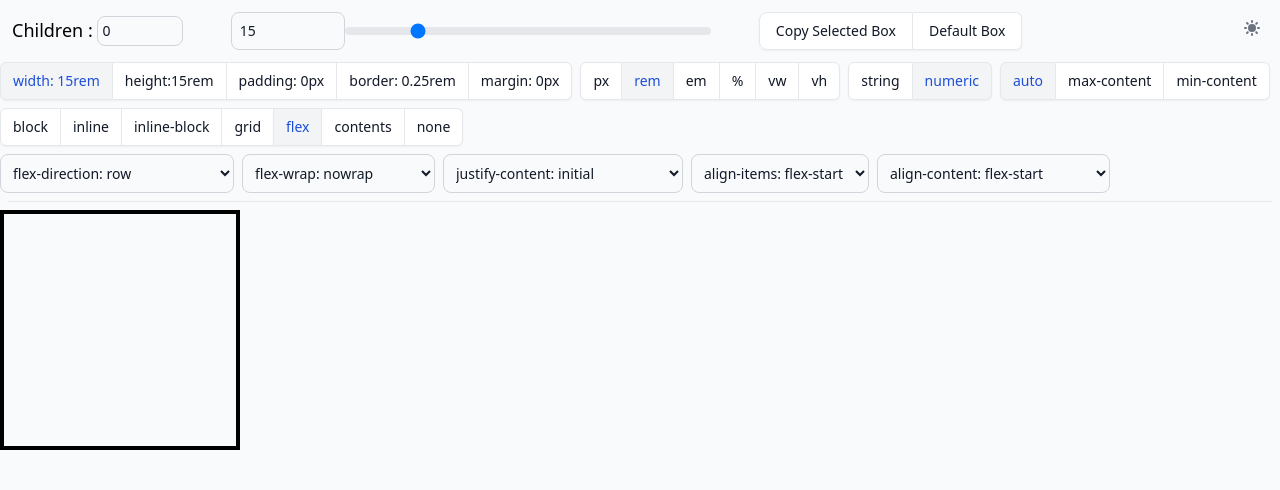
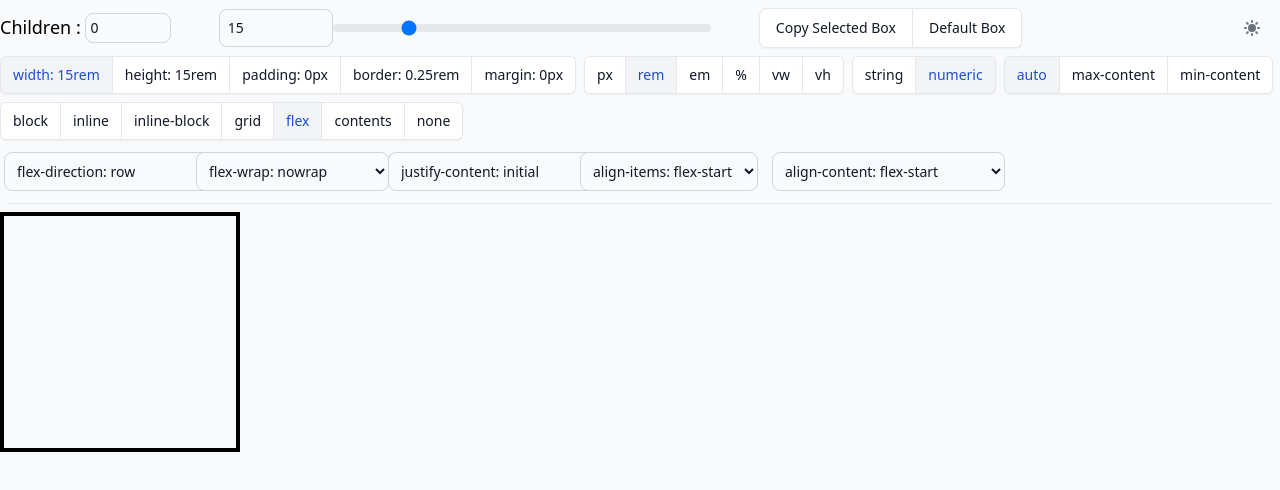
Before and after one commit to prathwik0/interactive-css-gui, a SvelteKit app: page / in a window 1280 px wide. Shown: the top 490 px of the page. Built offline with nearby package versions, Linux system fonts and the light colour scheme.

Commit message:
style: make the entire layout into a flexbox
The new layout will now be a flexbox with 2 components - non scrollable navbar part and scrollable interactive box part

```diff
--- a/src/routes/+page.svelte
+++ b/src/routes/+page.svelte
@@ -54,11 +54,13 @@
 	/*
 	 * This reactive statement dynamically updates names (display names for the boxModel options) (non essential)
 	 */
-	$: adjusting, (names = ['width: ' + (adjusting.currentBox.boxModel.width.selected === 'numeric' ? adjusting.currentBox.boxModel.width.numeric.num + adjusting.currentBox.boxModel.width.numeric.unit : adjusting.currentBox.boxModel.width.string), 'height:' + (adjusting.currentBox.boxModel.height.selected === 'numeric' ? adjusting.currentBox.boxModel.height.numeric.num + adjusting.currentBox.boxModel.height.numeric.unit : adjusting.currentBox.boxModel.height.string), 'padding: ' + (adjusting.currentBox.boxModel.padding.selected === 'numeric' ? adjusting.currentBox.boxModel.padding.numeric.num + adjusting.currentBox.boxModel.padding.numeric.unit : adjusting.currentBox.boxModel.padding.string), 'border: ' + (adjusting.currentBox.boxModel.border.selected === 'numeric' ? adjusting.currentBox.boxModel.border.numeric.num + adjusting.currentBox.boxModel.border.numeric.unit : adjusting.currentBox.boxModel.border.string), 'margin: ' + (adjusting.currentBox.boxModel.margin.selected === 'numeric' ? adjusting.currentBox.boxModel.margin.numeric.num + adjusting.currentBox.boxModel.margin.numeric.unit : adjusting.currentBox.boxModel.margin.string)]);
+	$: adjusting, (names = ['width: ' + (adjusting.currentBox.boxModel.width.selected === 'numeric' ? adjusting.currentBox.boxModel.width.numeric.num + adjusting.currentBox.boxModel.width.numeric.unit : adjusting.currentBox.boxModel.width.string), 'height: ' + (adjusting.currentBox.boxModel.height.selected === 'numeric' ? adjusting.currentBox.boxModel.height.numeric.num + adjusting.currentBox.boxModel.height.numeric.unit : adjusting.currentBox.boxModel.height.string), 'padding: ' + (adjusting.currentBox.boxModel.padding.selected === 'numeric' ? adjusting.currentBox.boxModel.padding.numeric.num + adjusting.currentBox.boxModel.padding.numeric.unit : adjusting.currentBox.boxModel.padding.string), 'border: ' + (adjusting.currentBox.boxModel.border.selected === 'numeric' ? adjusting.currentBox.boxModel.border.numeric.num + adjusting.currentBox.boxModel.border.numeric.unit : adjusting.currentBox.boxModel.border.string), 'margin: ' + (adjusting.currentBox.boxModel.margin.selected === 'numeric' ? adjusting.currentBox.boxModel.margin.numeric.num + adjusting.currentBox.boxModel.margin.numeric.unit : adjusting.currentBox.boxModel.margin.string)]);
 </script>
 
-<div class="flex justify-between">
-	<div class="flex flex-wrap flex-grow p-3">
+<div class="flex flex-col overflow-hidden h-screen">
+	<div class="block w-full">
+		<div class="flex flex-row justify-between mb-2">
+			<div class="flex flex-wrap flex-grow mt-2">
 				<div class="grid grid-cols-1 sm:grid-cols-2 content-normal sm:content-center">
 					<label for="child count" class="text-xs w-min max-w-fit sm:text-sm lg:text-lg">Children&nbsp;:&nbsp;</label>
 					<input id="child count" type="number" bind:value={adjusting.count} min="0" max="20" class="inline-block p-1 text-sm text-gray-900 border border-gray-300 rounded-lg bg-gray-50 focus:ring-blue-500 focus:border-blue-500 dark:bg-gray-700 dark:border-gray-600 dark:placeholder-gray-400 dark:text-white dark:focus:ring-blue-500 dark:focus:border-blue-500 transition-colors duration-200 ease-in-out" />
@@ -103,20 +105,32 @@
 			<RadioButtonGroup options={options.display.options} bind:selected={adjusting.currentBox.display} />
 		</div>
 
-<div class="flex flex-wrap gap-2 my-2">
-	<!-- <CSSPropertySlider property="width" bind:selectedValue={adjusting.currentBox.boxModel['width'].numeric.num} />
-	<CSSPropertySlider property="height" bind:selectedValue={adjusting.currentBox.boxModel['height'].numeric.num} />
-	<CSSPropertySlider property="border" bind:selectedValue={adjusting.currentBox.boxModel['border'].numeric.num} />
-	<CSSPropertySlider property="margin" bind:selectedValue={adjusting.currentBox.boxModel['margin'].numeric.num} />
-	<CSSPropertySlider property="padding" bind:selectedValue={adjusting.currentBox.boxModel['padding'].numeric.num} /> -->
-
+		<div class="flex flex-wrap my-2 w-full">
 			{#if adjusting.currentBox.display === 'flex'}
 				{#each options.flex.options as property}
+					<div class="flex w-1/3 sm:w-36 md:w-48 p-1">
 						<CSSProperty title={property} options={options.flex[property].options} bind:selected={adjusting.currentBox.flex[property]} />
+					</div>
 				{/each}
 			{/if}
 		</div>
 
 		<hr class="mx-2 mb-2" />
+	</div>
+	<div class="flex-auto w-full overflow-scroll hideScrollbar">
+		<BoxComponent {stack} bind:adjusting />
+	</div>
+</div>
 
-<BoxComponent {stack} bind:adjusting />
+<style>
+	/* Hide scrollbar for Chrome, Safari and Opera */
+	.hideScrollbar::-webkit-scrollbar {
+		display: none;
+	}
+
+	/* Hide scrollbar for IE, Edge and Firefox */
+	.hideScrollbar {
+		-ms-overflow-style: none; /* IE and Edge */
+		scrollbar-width: none; /* Firefox */
+	}
+</style>
```
Lines whose indentation alone changed are shown as unchanged.
